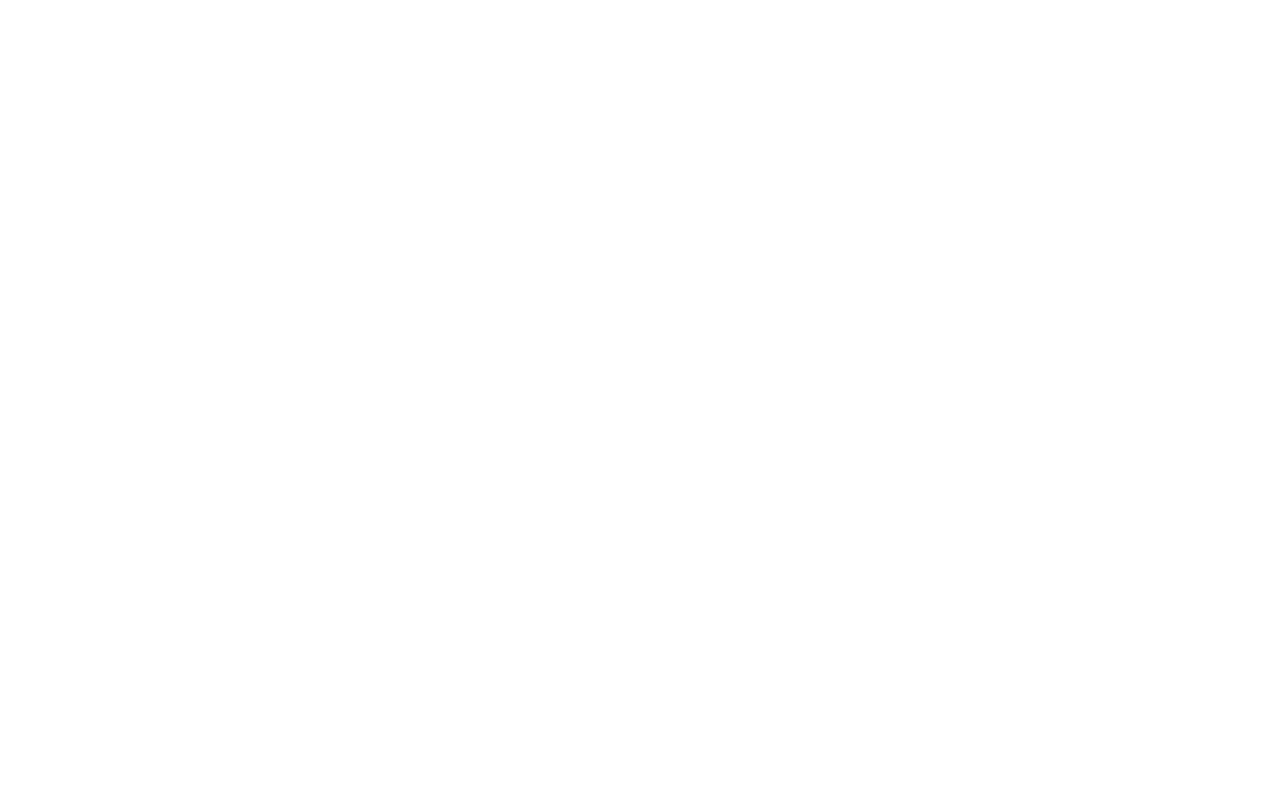
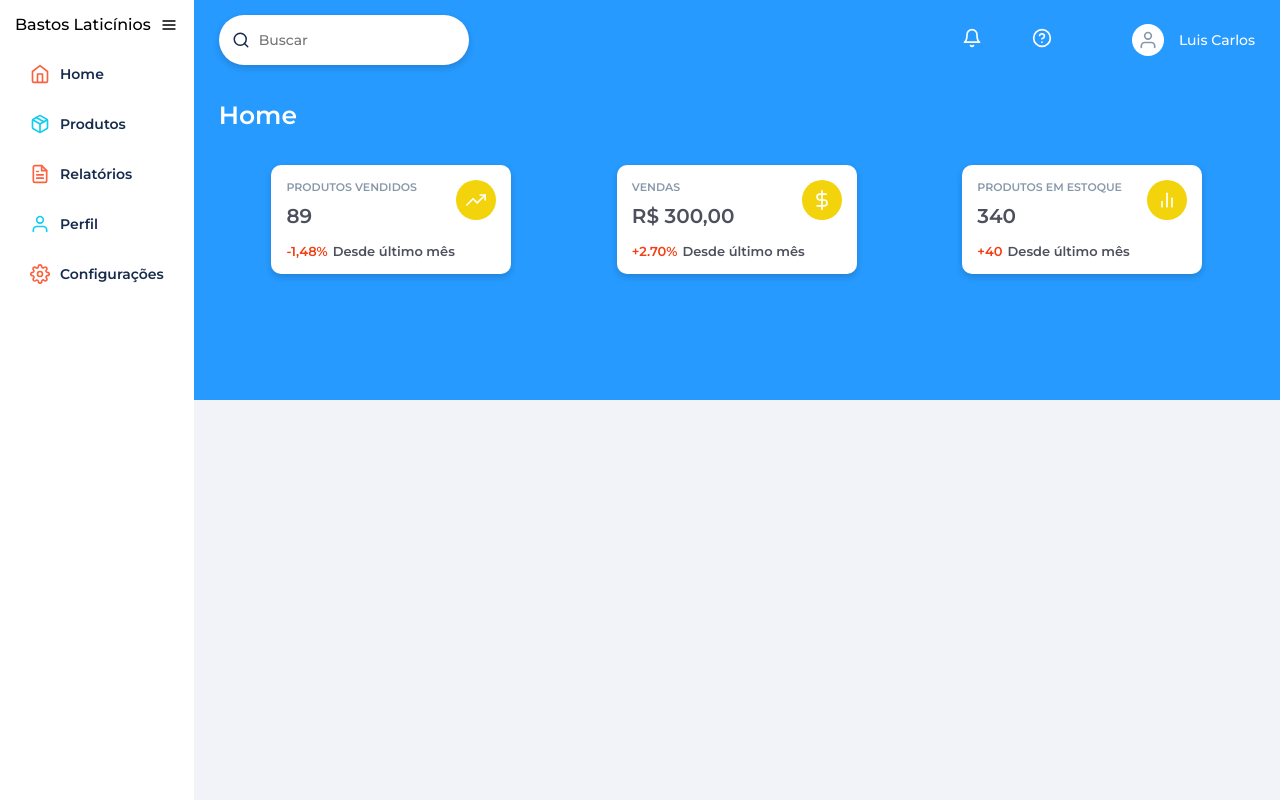
Before and after one commit to crispaGM/stockAI, a React (Create React App) app in the folder stockai/frontend/: page /home in a window 1280 px wide. Built offline with nearby package versions, Linux system fonts and the light colour scheme.

Commit message:
Ajuste de telas e início do dashboard

```diff
--- a/stockai/frontend/src/global.css
+++ b/stockai/frontend/src/global.css
@@ -14,30 +14,6 @@
   font-family: "Montserrat", sans-serif;
 }
 
-#box {
-  width: 100%;
-  max-width: 1200px;
-  margin: 0 auto;
-}
-
-@media screen and (max-width: 1199px) {
-  #box {
-    max-width: 800px;
-  }
-}
-
-@media screen and (max-width: 991px) {
-  #box {
-    max-width: 600px;
-  }
-}
-
-@media screen and (max-width: 767px) {
-  #box {
-    max-width: 100%;
-  }
-}
-
 h1,
 h2,
 h3,
--- /dev/null
+++ b/stockai/frontend/src/pages/Dashboard/index.js
@@ -0,0 +1,106 @@
+import React from 'react';
+
+import { FiHome, FiPackage, FiFileText, FiUser, FiSettings, FiMenu, FiSearch, FiBell, FiHelpCircle, FiTrendingUp, FiDollarSign, FiBarChart2 } from "react-icons/fi";
+
+import './styles.css';
+import { Link } from 'react-router-dom';
+
+export default function Dashboard () {
+    return (
+        <div className="container-dashboard">
+            <div className="sidebar">
+                <div className='title'>
+                    <span>Bastos Laticínios</span> <FiMenu />
+                </div>
+                <ul>
+                    <li>
+                        <Link>
+                            <FiHome /> <span>Home</span>
+                        </Link>
+                    </li>
+
+                    <li>
+                        <Link>
+                            <FiPackage /> <span>Produtos</span>
+                        </Link>
+                    </li>
+
+                    <li>
+                        <Link>
+                            <FiFileText /> <span>Relatórios</span>
+                        </Link>
+                    </li>
+
+                    <li>
+                        <Link>
+                            <FiUser /> <span>Perfil</span>
+                        </Link>
+                    </li>
+
+                    <li>
+                        <Link>
+                            <FiSettings /> <span>Configurações</span>
+                        </Link>
+                    </li>
+                </ul>
+            </div>
+
+            <div className="panel">
+                <div className="top-row">
+                    <div className="search-input">
+                        <input type="text" name="search" id="search" placeholder="Buscar" />
+                        <span><FiSearch /></span>
+                    </div>
+
+                    <div className="options">
+                        <i>
+                            <FiBell />
+                        </i>
+
+                        <i>
+                            <FiHelpCircle />
+                        </i>
+
+                        <div className="session-user">
+                            <i>
+                                <FiUser />
+                            </i>
+                            Luis Carlos
+                        </div>
+                    </div>
+                </div>
+
+                <h2>Home</h2>
+
+                <div className="card-row">
+                    <div className="card">
+                        <h5>PRODUTOS VENDIDOS</h5>
+                        <h4>89</h4>
+                        <h6><span>-1,48%</span>Desde último mês</h6>
+                        <i>
+                            <FiTrendingUp />
+                        </i>
+                    </div>
+
+                    <div className="card">
+                        <h5>VENDAS</h5>
+                        <h4>R$ 300,00</h4>
+                        <h6><span>+2.70%</span>Desde último mês</h6>
+                        <i>
+                            <FiDollarSign />
+                        </i>
+                    </div>
+
+                    <div className="card">
+                        <h5>PRODUTOS EM ESTOQUE</h5>
+                        <h4>340</h4>
+                        <h6><span>+40</span>Desde último mês</h6>
+                        <i>
+                            <FiBarChart2 />
+                        </i>
+                    </div>
+                </div>
+            </div>
+        </div>
+    );
+}
--- /dev/null
+++ b/stockai/frontend/src/pages/Dashboard/styles.css
@@ -0,0 +1,227 @@
+.container-dashboard {
+    display: flex;
+    height: 100vh;
+}
+
+.container-dashboard .sidebar {
+    display: flex;
+    flex-direction: column;
+    padding: 15px;
+}
+
+.container-dashboard .sidebar .title {
+    display: flex;
+    align-items: center;
+    margin-bottom: 10px;
+    font-weight: 500;
+}
+
+.container-dashboard .sidebar .title span {
+    font-size: 16px;
+    margin-right: 10px;
+}
+
+.container-dashboard .sidebar ul {
+    list-style: none;
+    margin: 0;
+}
+
+.container-dashboard .sidebar ul li a {
+    display: flex;
+    align-items: center;
+    font-size: 20px;
+    padding: 10px 15px;
+    margin-top: 10px;
+    border-radius: 4px;
+    text-decoration: none;
+    color: #fb6340;
+}
+
+.container-dashboard .sidebar ul li:nth-child(2n) a {
+    color: #11cdef;
+}
+
+.container-dashboard .sidebar ul li a span {
+    font-size: 14px;
+    font-weight: 600;
+    margin-left: 10px;
+    color: #172b4d;
+}
+
+.container-dashboard .sidebar ul li a:hover {
+    color: #7764e4;
+    background: #f6f9fc;
+    transition: 0.3s;
+}
+
+.container-dashboard .sidebar ul li a:hover span {
+    color: #7764e4;
+    transition: 0.3s;
+}
+
+.container-dashboard .panel {
+    padding: 15px 25px;
+    width: 100%;
+    background: linear-gradient(
+        180deg,
+        rgba(38, 154, 255, 1) 0%,
+        rgba(38, 154, 255, 1) 50%,
+        rgba(241, 243, 249, 1) 50%,
+        rgba(241, 243, 249, 1) 100%
+    );
+}
+
+.search-input {
+    position: relative;
+    display: flex;
+    align-items: center;
+    justify-content: space-between;
+}
+
+.search-input input {
+    border: 0;
+    border-radius: 25px;
+    width: 250px;
+    height: 50px;
+    padding: 10px 15px;
+    padding-left: 40px;
+    color: #172b4d;
+    font-size: 14px;
+    font-family: "Montserrat", sans-serif;
+    font-weight: 500;
+    box-shadow: 0px 3px 6px #1717172d;
+}
+
+.search-input input::placeholder {
+    font-weight: 500;
+}
+
+.search-input span {
+    position: absolute;
+    display: flex;
+    align-items: center;
+    margin: 0;
+    left: 13px;
+    width: 20px;
+    height: 20px;
+    font-size: 18px;
+    color: #172b4d;
+}
+
+.top-row {
+    display: flex;
+    align-items: center;
+    justify-content: space-between;
+}
+
+.options {
+    display: flex;
+    align-items: center;
+}
+
+.options i {
+    font-size: 20px;
+    color: #ffffff;
+    margin-right: 50px;
+    cursor: pointer;
+}
+
+.options .session-user {
+    display: flex;
+    align-items: center;
+    color: #ffffff;
+    margin-left: 30px;
+    font-size: 14px;
+    font-weight: 500;
+    cursor: pointer;
+}
+
+.options .session-user i {
+    display: flex;
+    align-items: center;
+    justify-content: center;
+    width: 32px;
+    height: 32px;
+    border-radius: 50%;
+    background: #ffffff;
+    color: #8898aa;
+    margin-right: 15px;
+}
+
+.panel h2 {
+    color: #ffffff;
+    font-size: 25px;
+    padding: 35px 0;
+}
+
+.card-row {
+    display: flex;
+    align-items: center;
+    justify-content: space-around;
+}
+
+.card-row .card {
+    background: #ffffff;
+    border-radius: 10px;
+    padding: 15px;
+    width: 100%;
+    max-width: 240px;
+    box-shadow: 0px 3px 6px #1717172d;
+    position: relative;
+}
+
+.card-row h5 {
+    color: #8898aa;
+    font-size: 11px;
+    font-weight: 600;
+}
+
+.card-row h4 {
+    color: #4d4f5c;
+    font-size: 20px;
+    font-weight: 600;
+    margin-top: 10px;
+}
+
+.card-row h6 {
+    color: #4d4f5c;
+    font-size: 13px;
+    font-weight: 600;
+    margin-top: 15px;
+}
+
+.card-row h6 span {
+    color: #f53e13;
+    font-weight: 600;
+    margin-right: 5px;
+}
+
+.card-row i {
+    position: absolute;
+    top: 15px;
+    right: 15px;
+    width: 40px;
+    height: 40px;
+    font-size: 20px;
+    border-radius: 50%;
+    display: flex;
+    justify-content: center;
+    align-items: center;
+    background: #f2d30c;
+    color: #ffffff;
+}
+
+@media screen and (max-width: 991px) {
+    .card-row {
+        flex-direction: column;
+        padding: 0px 15px;
+    }
+
+    .card-row .card + .card {
+        margin-top: 15px;
+    }
+
+    .card-row .card {
+        max-width: 80%;
+    }
+}
--- a/stockai/frontend/src/pages/Login/index.js
+++ b/stockai/frontend/src/pages/Login/index.js
@@ -8,7 +8,6 @@
 
 export default function Login () {
     return (
-        <div id="box">
         <section className="container-login">
             <div className="logo">
                 <img src={logo} alt="" />
@@ -35,6 +34,5 @@
                     </Link>
             </form>
         </section>
-        </div>
     );
 }
--- a/stockai/frontend/src/pages/Login/styles.css
+++ b/stockai/frontend/src/pages/Login/styles.css
@@ -4,8 +4,10 @@
     justify-content: center;
     align-items: center;
     padding: 50px 15px;
+    width: 100%;
     height: 100vh;
-    background: linear-gradient(180deg, #130e9a, #281267);
+    background: url("../../assets/bg-login.jpg") center no-repeat;
+    background-size: cover;
 }
 
 .container-login .logo {
--- a/stockai/frontend/src/pages/RegisterMarket/index.js
+++ b/stockai/frontend/src/pages/RegisterMarket/index.js
@@ -6,7 +6,6 @@
 
 export default function RegisterMarket () {
     return (
-        <div id="box">
         <div className="container-market">
             <div className="first">
                 <h2>Conte-nos sobre seu négocio</h2>
@@ -37,6 +36,5 @@
                 <button className="button-register-market" type="submit">Cadastrar</button>
             </form>
         </div>
-        </div>
     );
 }
--- a/stockai/frontend/src/pages/RegisterMarket/styles.css
+++ b/stockai/frontend/src/pages/RegisterMarket/styles.css
@@ -59,6 +59,7 @@
     color: #7b7b7b;
     border-radius: 4px;
     padding: 15px 10px;
+    width: 100%;
     margin-bottom: 15px;
     font-size: 14px;
     font-weight: 400;
--- a/stockai/frontend/src/routes.js
+++ b/stockai/frontend/src/routes.js
@@ -5,6 +5,7 @@
 import Register from './pages/Register';
 import Welcome from './pages/Welcome';
 import RegisterMarket from './pages/RegisterMarket';
+import Dashboard from './pages/Dashboard';
 
 export default function Routes () {
     return (
@@ -14,6 +15,7 @@
                 <Route path="/register" component={Register} />
                 <Route path="/welcome" component={Welcome} />
                 <Route path="/register-market" component={RegisterMarket} />
+                <Route path="/home" component={Dashboard} />
             </Switch>
         </BrowserRouter>
     );
```
Also changed, not shown: stockai/frontend/src/pages/Register/index.js (+12 -2 lines), stockai/frontend/src/pages/Register/styles.css (+17 -0 lines), stockai/frontend/src/pages/Welcome/index.js (+14 -5 lines), stockai/frontend/src/pages/Welcome/styles.css (+20 -1 lines), stockai/frontend/src/assets/bem-vindo.jpg (added), stockai/frontend/src/assets/bg-login.jpg (added). Lines whose indentation alone changed are shown as unchanged.
